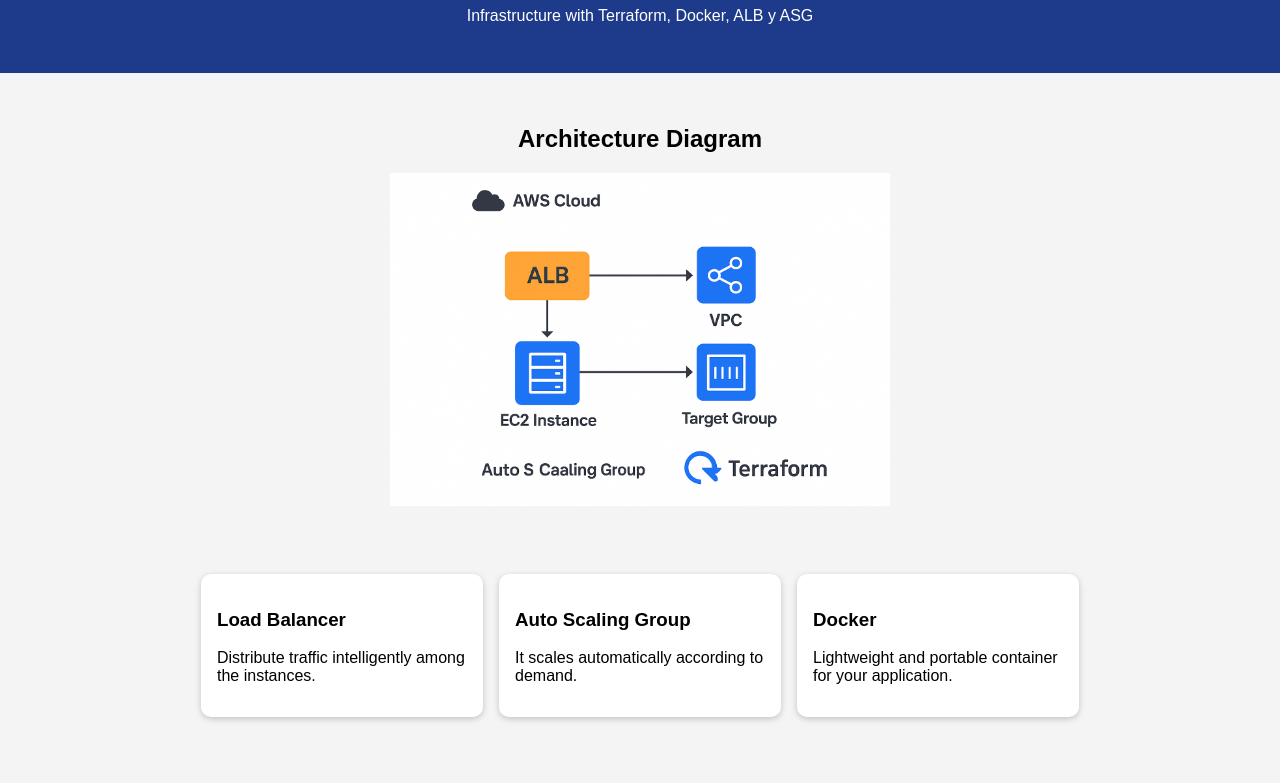
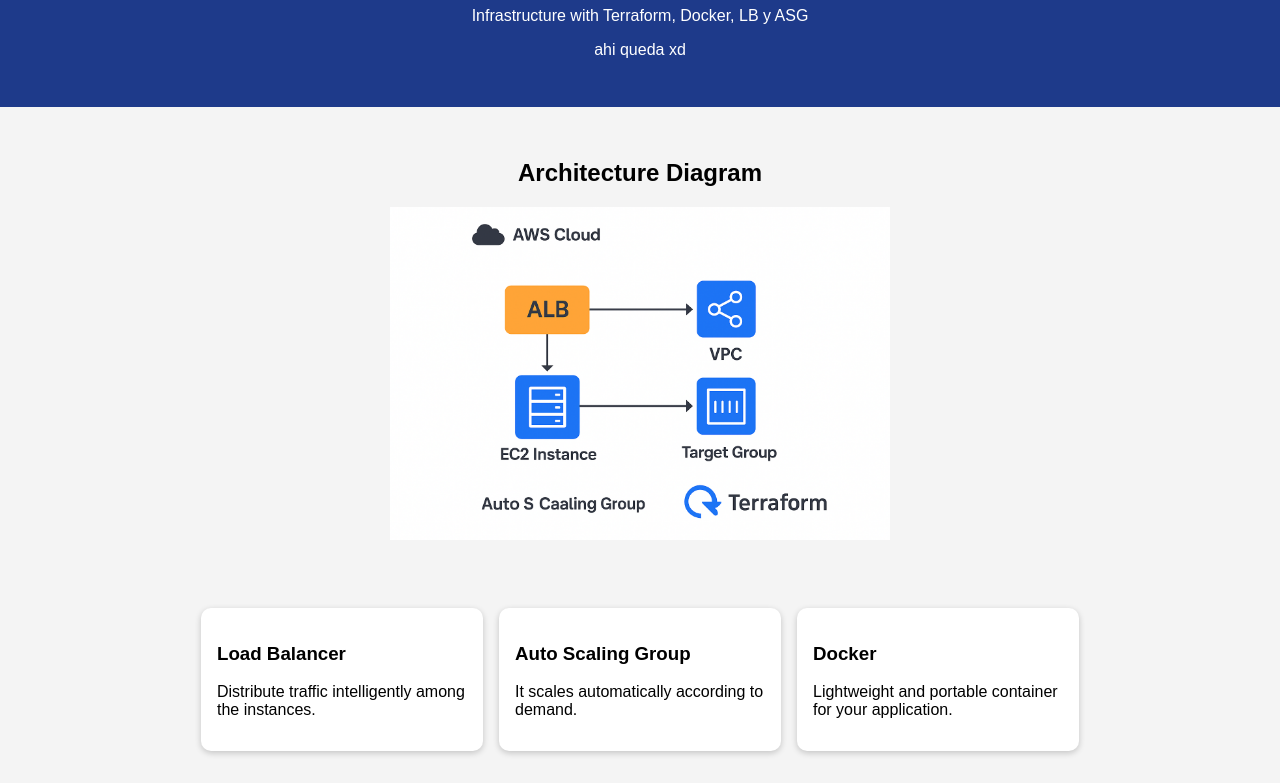
Before and after one commit to mauro1012/test-of-first-semester, a plain HTML site: page index.html in a window 1280 px wide. Shown: the part 105-888 px from the top of the page. Before the commit the page ends 854 px from the top, so only its background shows below. Drawn offline with Linux system fonts and the light colour scheme.

Commit message:
canbios en html

```diff
--- a/index.html
+++ b/index.html
@@ -9,7 +9,8 @@
 <body>
   <header>
     <h1>AWS Architecture</h1>
-    <p>Infrastructure with Terraform, Docker, ALB y ASG</p>
+    <p>Infrastructure with Terraform, Docker, LB y ASG</p>
+    <p>ahi queda xd</p>
   </header>
 
   <section class="diagram-section">
```
